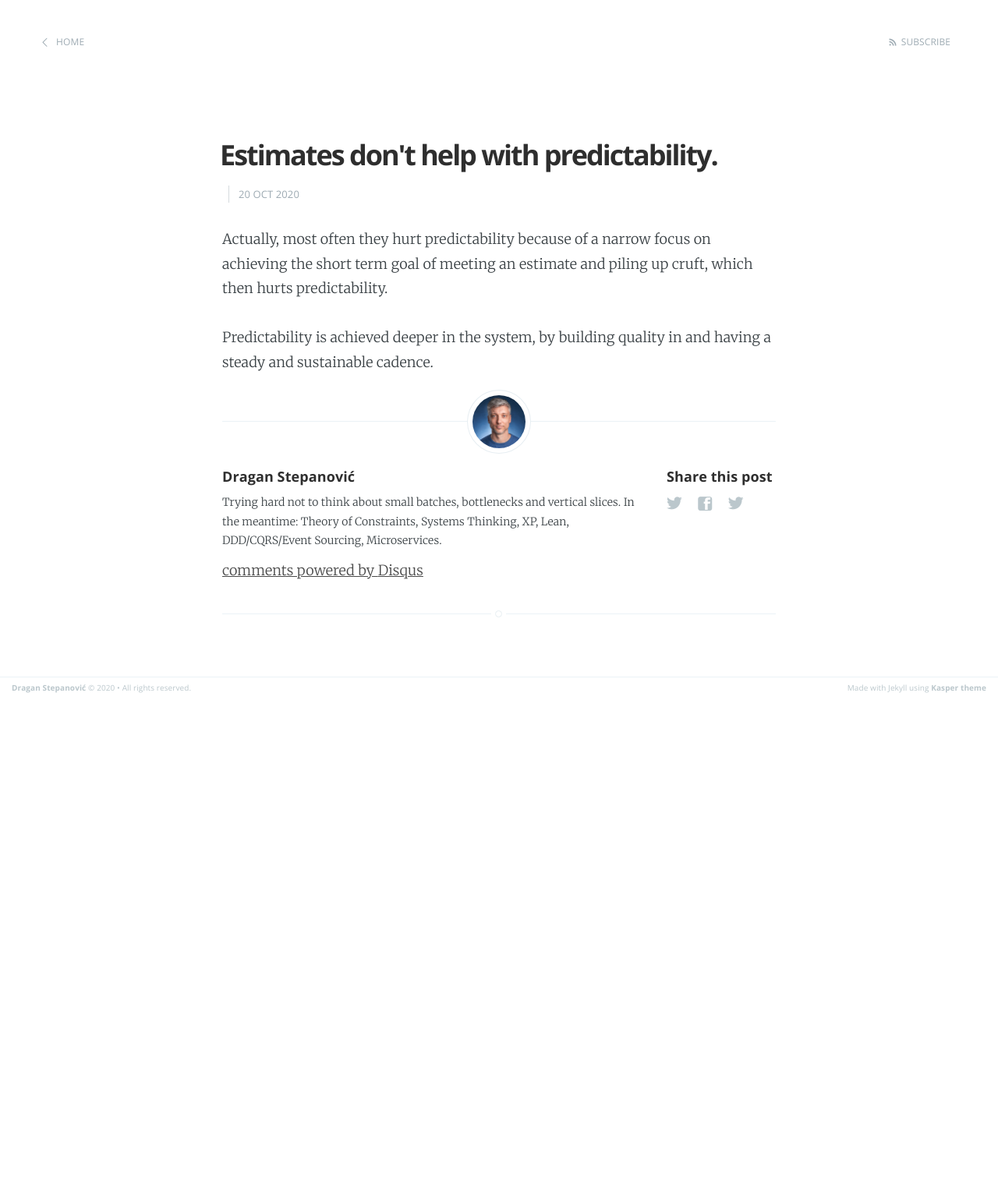
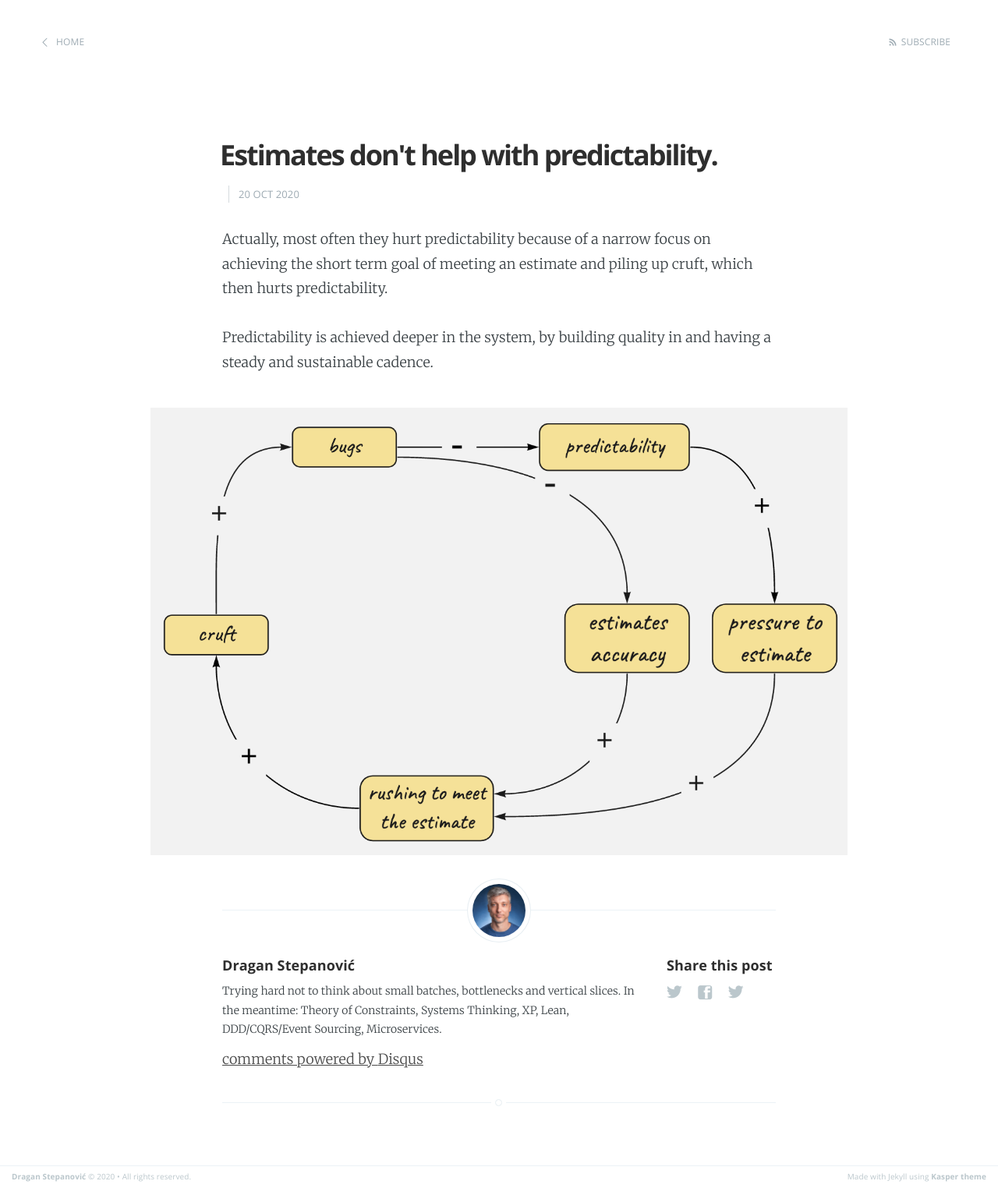
Before and after one commit to dragan-stepanovic/dragan-stepanovic.github.io, a Jekyll site: the page built from _posts/2020-10-20-estimates-hurt-predictability.md, in a window 1280 px wide. Shown: the whole page at 78% size. Built offline with Jekyll 4.4.1, drawn with Linux system fonts in a browser that asks for light colours; our own code applies the rules of GitHub Pages for plain Markdown files; comment, search, counter and statistics services are not loaded; before the commit the page ends 900 px from its top, so only the background shows below that.

Commit message:
Update 2020-10-20-estimates-hurt-predictability.md

```diff
--- a/_posts/2020-10-20-estimates-hurt-predictability.md
+++ b/_posts/2020-10-20-estimates-hurt-predictability.md
@@ -5,3 +5,5 @@
 Actually, most often they hurt predictability because of a narrow focus on achieving the short term goal of meeting an estimate and piling up cruft, which then hurts predictability.
 
 Predictability is achieved deeper in the system, by building quality in and having a steady and sustainable cadence.
+
+![](/assets/images/estimates-hurt-predictability.png)
```
